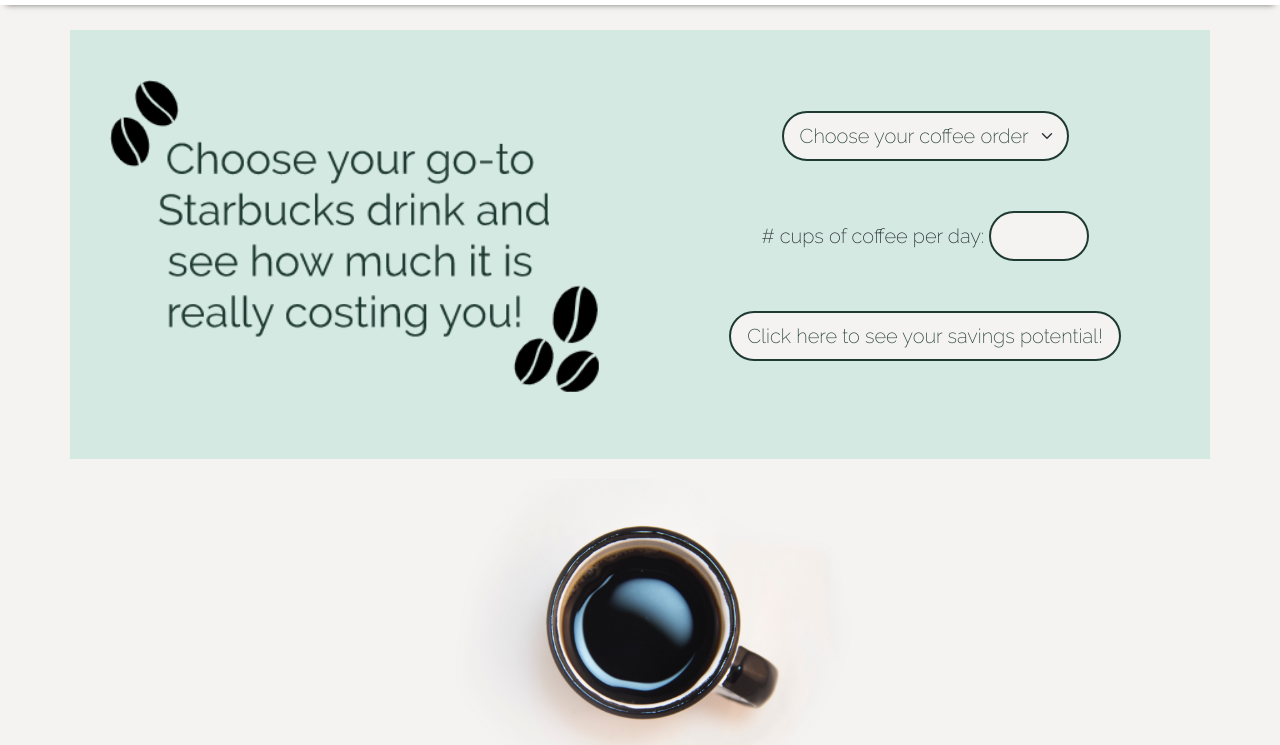
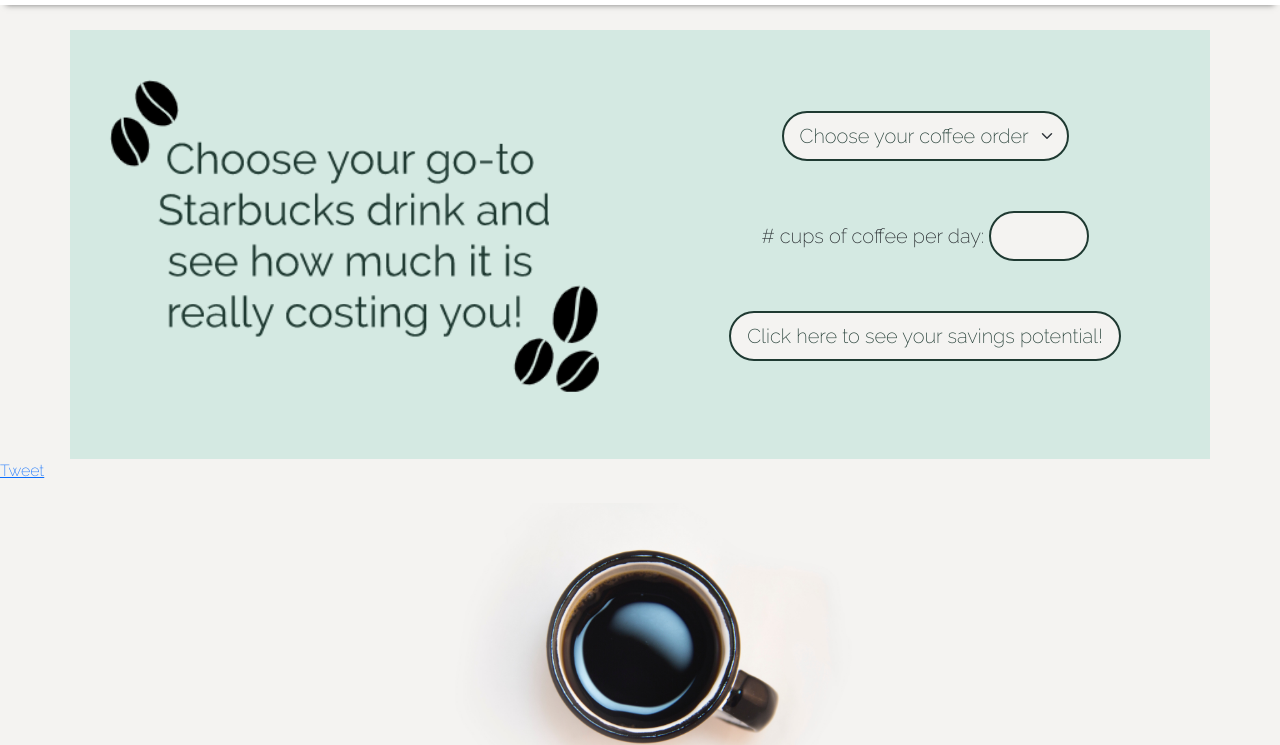
Before and after one commit to francestang221/SaveBucks, a plain HTML site: page index.html in a window 1280 px wide. Shown: the part 95-840 px from the top of the page. Drawn offline with nearby package versions, Linux system fonts and the light colour scheme; no server answers.

Commit message:
Add twitter button

```diff
--- a/index.html
+++ b/index.html
@@ -16,7 +16,7 @@
    <body id="body">
       <nav id="header" class="navbar sticky-top fixed-top navbar-light bg-light">
          <a class="navbar-brand" href="#">
-         <img id="title" src="Logo.png" alt="SaveBucks">
+            <img id="title" src="Logo.png" alt="SaveBucks">
          </a>
       </nav>
       <div class="main-content container">
@@ -62,6 +62,10 @@
             </div>
          </div>
       </div>
+
+      <!-- Twitter Button -->
+      <a href="https://twitter.com/share?ref_src=twsrc%5Etfw" class="twitter-share-button" data-size="large" data-text="I now make coffee at home to save money! Wonder how much you can save? Try $SaveBucks! " data-url="https://francestang221.github.io/" data-via="getsavebucks" data-hashtags="SaveBucks" data-show-count="false">Tweet</a><script async src="https://platform.twitter.com/widgets.js" charset="utf-8"></script>
+
       <img id="coffee-image" src="CoffeeCup.jpg" alt="Coffee cup from above." class="rounded">
       <footer>
          <p> &copy; 2021 Array of Sunshine | All Rights Reserved </p>
```
